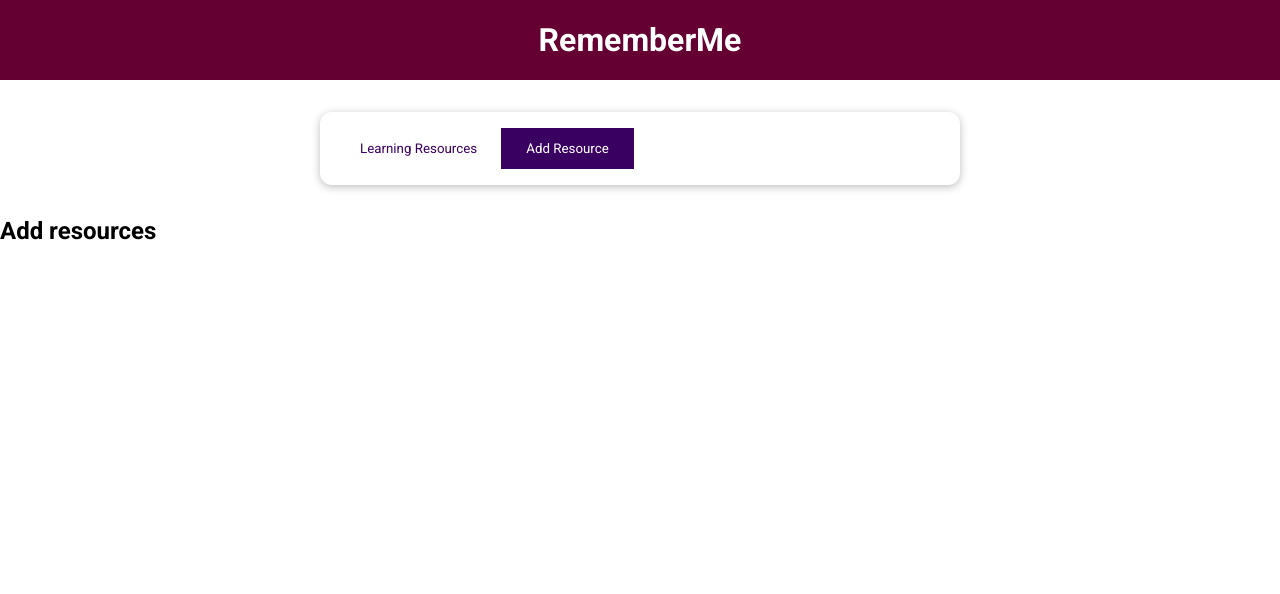
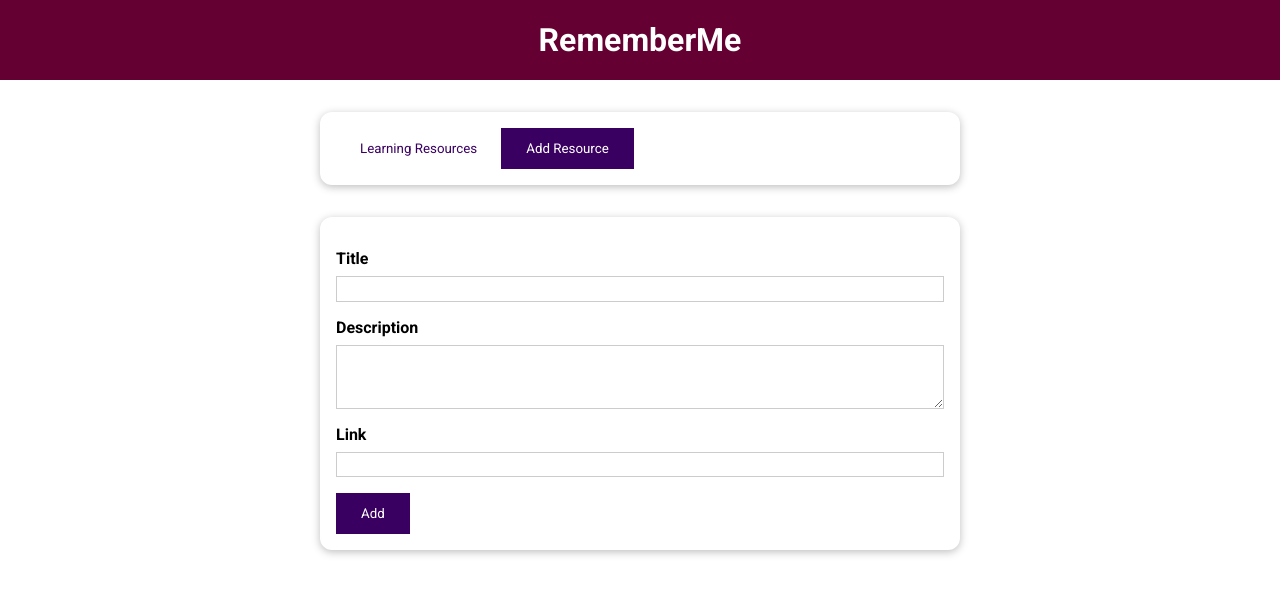
Before and after one commit to sebascasasg/vue-course-projects, a Vue app in the folder learning-resources-app/: page / in a window 1280 px wide. Both pictures are taken after a click on the button "Add Resource". Shown: the top 594 px of the page. Built offline with nearby package versions, Linux system fonts and the light colour scheme.

Commit message:
Created form in AddResource component

```diff
--- a/learning-resources-app/src/components/learning-resources/AddResource.vue
+++ b/learning-resources-app/src/components/learning-resources/AddResource.vue
@@ -1,11 +1,67 @@
 <template>
-  <div>
-    <h2>Add resources</h2>
-  </div>
+  <base-card>
+    <form @submit.prevent="submitData">
+      <div class="form-control">
+        <label for="title">Title</label>
+        <input id="title" name="title" type="text" ref="titleInput" />
+      </div>
+      <div class="form-control">
+        <label for="description">Description</label>
+        <textarea
+          id="description"
+          name="description"
+          rows="3"
+          ref="descInput"
+        />
+      </div>
+      <div class="form-control">
+        <label for="link">Link</label>
+        <input id="link" name="link" type="url" ref="linkInput" />
+      </div>
+      <base-button type="submit">Add</base-button>
+    </form>
+  </base-card>
 </template>
 
 <script>
-export default {};
+export default {
+  inject: ['addResource'],
+  methods: {
+    submitData() {
+      const enteredTitle = this.$refs.titleInput.value;
+      const enteredDesc = this.$refs.descInput.value;
+      const enteredLink = this.$refs.linkInput.value;
+
+      this.addResource(enteredTitle, enteredDesc, enteredLink);
+    }
+  }
+};
 </script>
 
-<style scoped></style>
+<style scoped>
+label {
+  font-weight: bold;
+  display: block;
+  margin-bottom: 0.5rem;
+}
+
+input,
+textarea {
+  display: block;
+  width: 100%;
+  font: inherit;
+  padding: 0.15rem;
+  border: 1px solid #ccc;
+}
+
+input:focus,
+textarea:focus {
+  outline: none;
+  border-color: #3a0061;
+  background-color: #f7ebff;
+}
+
+.form-control {
+  margin: 1rem 0;
+}
+</style>
--- a/learning-resources-app/src/components/learning-resources/TheResources.vue
+++ b/learning-resources-app/src/components/learning-resources/TheResources.vue
@@ -12,7 +12,9 @@
         >Add Resource</base-button
       >
     </base-card>
-    <component :is="selectedTab"></component>
+    <keep-alive>
+      <component :is="selectedTab"></component>
+    </keep-alive>
   </div>
 </template>
 
@@ -45,7 +47,8 @@
   },
   provide() {
     return {
-      resources: this.storedResources
+      resources: this.storedResources,
+      addResource: this.addResource
     };
   },
   computed: {
@@ -59,6 +62,15 @@
   methods: {
     setSelectedTab(tab) {
       this.selectedTab = tab;
+    },
+    addResource(title, description, link) {
+      const resourceInfo = {
+        title,
+        description,
+        link
+      };
+      this.storedResources.unshift(resourceInfo);
+      this.selectedTab = 'stored-resources';
     }
   }
 };
--- a/learning-resources-app/src/components/ui/BaseButton.vue
+++ b/learning-resources-app/src/components/ui/BaseButton.vue
@@ -1,5 +1,5 @@
 <template>
-  <button :type="type" :class="mode">
+  <button :class="mode">
     <slot></slot>
   </button>
 </template>
@@ -7,9 +7,6 @@
 <script>
 export default {
   props: {
-    type: {
-      type: String
-    },
     mode: {
       type: String
     }
```
